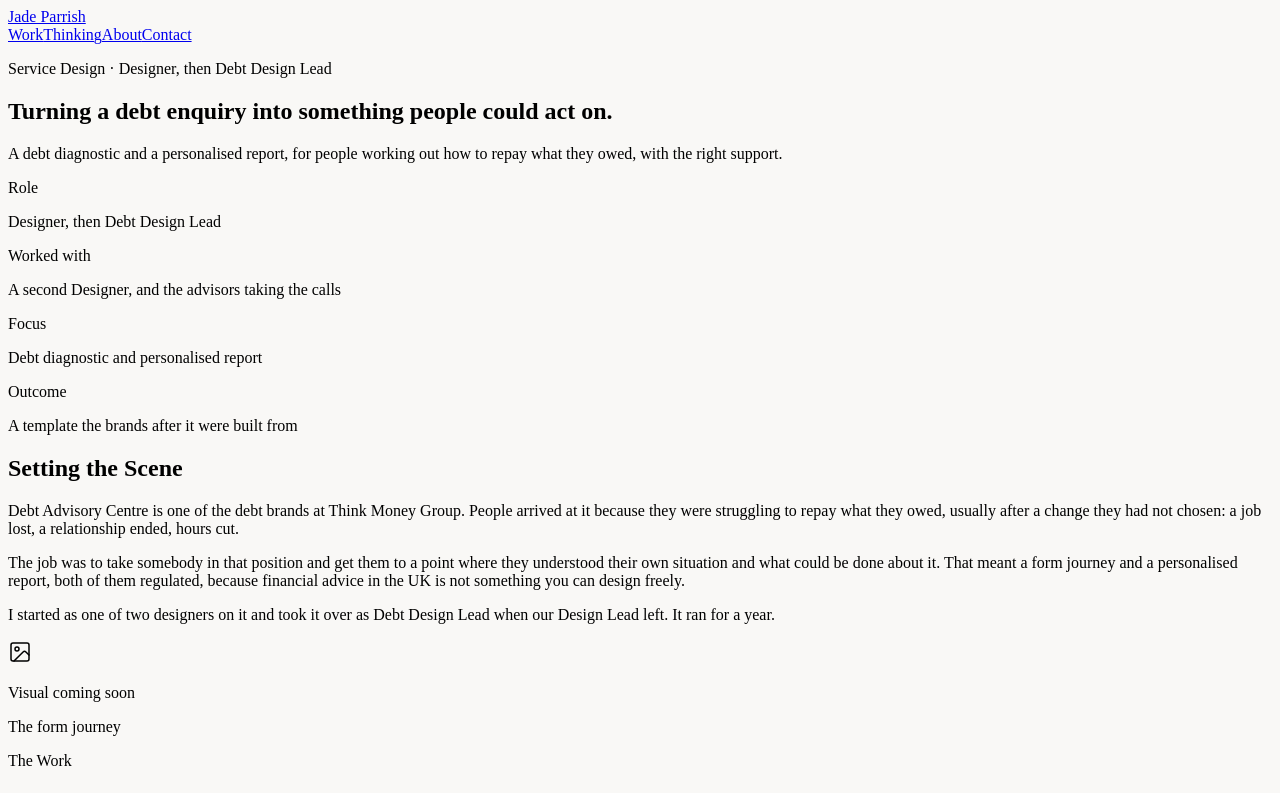
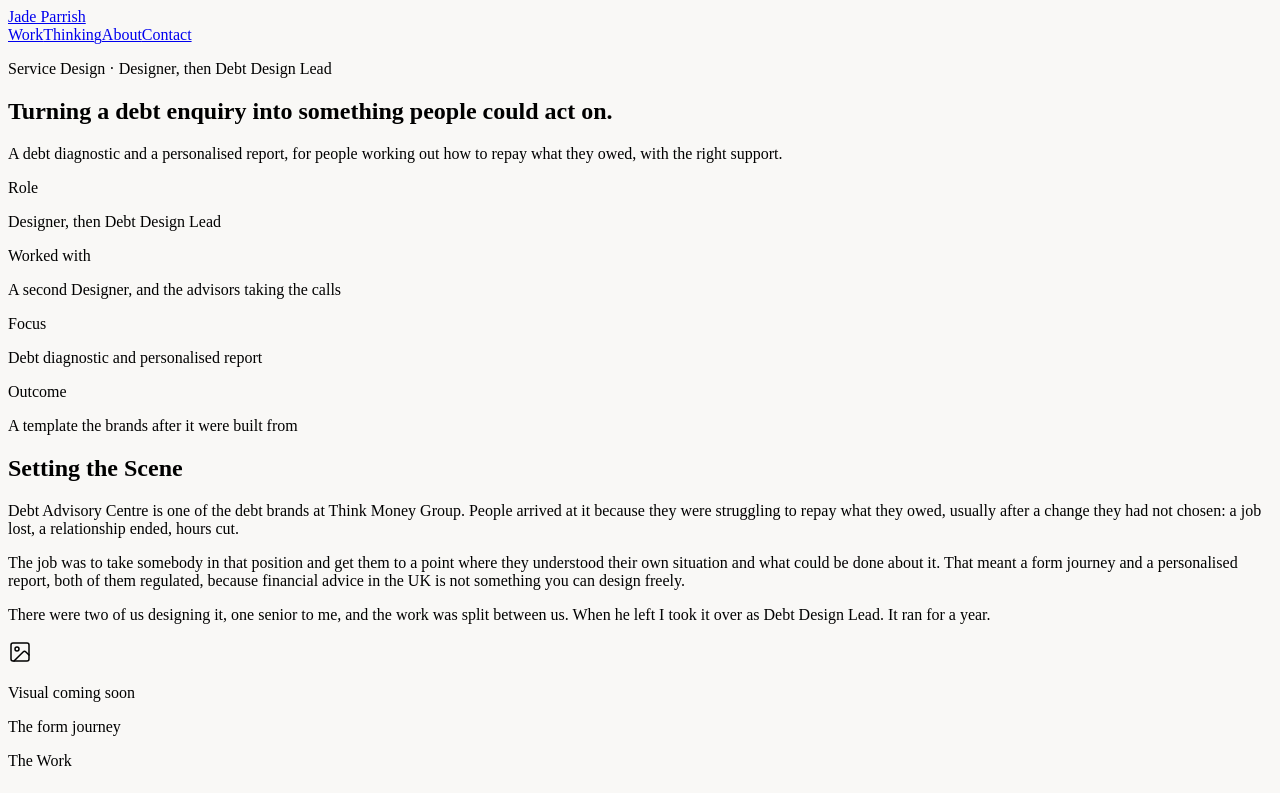
Before and after one commit to jadeparrish/portfolio, a Next.js app: page /work/debt-advice in a window 1280 px wide. Shown: the top 793 px of the page. Built offline with nearby package versions, Linux system fonts and the light colour scheme.

Commit message:
Refactor paragraph for clarity in page.js

```diff
--- a/app/work/debt-advice/page.js
+++ b/app/work/debt-advice/page.js
@@ -107,8 +107,9 @@ export default function DebtAdviceCaseStudy() {
               because financial advice in the UK is not something you can design freely.
             </p>
             <p>
-              I started as one of two designers on it and took it over as Debt Design
-              Lead when our Design Lead left. It ran for a year.
+              There were two of us designing it, one senior to me, and the work was
+              split between us. When he left I took it over as Debt Design Lead. It ran
+              for a year.
             </p>
           </div>
 
```
